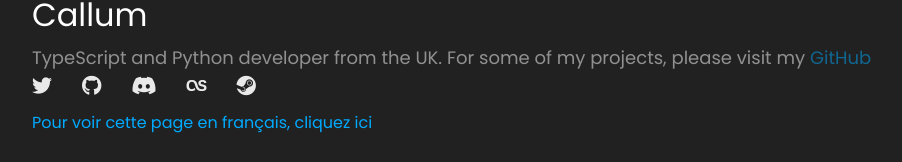
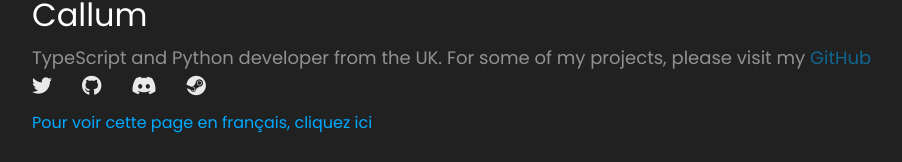
Before and after one commit to cxllm/corynth, a React (Create React App) app: page / in a window 1280 px wide. Shown: the part 332-494 px from the top of the page, without its empty margins (168-1070 px from the left). Built offline with nearby package versions, Linux system fonts and the light colour scheme; no server answers.

Commit message:
Removed last.fm

```diff
--- a/src/Components/Socials.tsx
+++ b/src/Components/Socials.tsx
@@ -11,9 +11,6 @@ function Socials() {
 			<a href="https://discord.com/users/536949735299219467">
 				<i className="fab fa-discord" />
 			</a>
-			<a href="https://last.fm/user/cxllm">
-				<i className="fab fa-lastfm"></i>
-			</a>
 			<a href="https://steamcommunity.com/id/cx11m">
 				<i className="fab fa-steam"></i>
 			</a>
```
